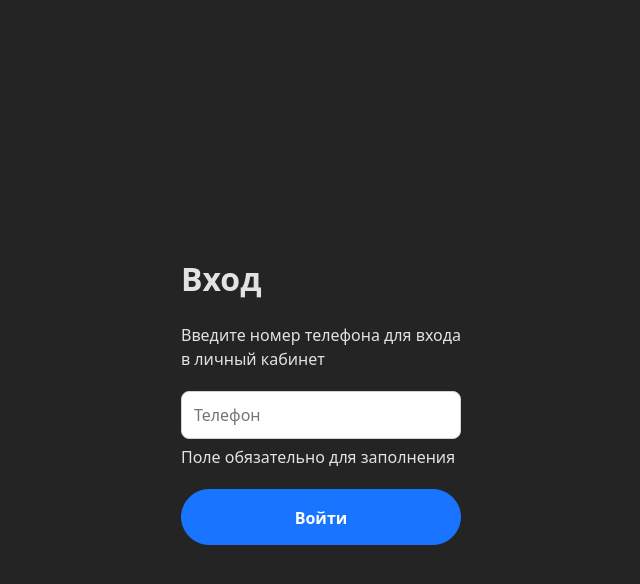
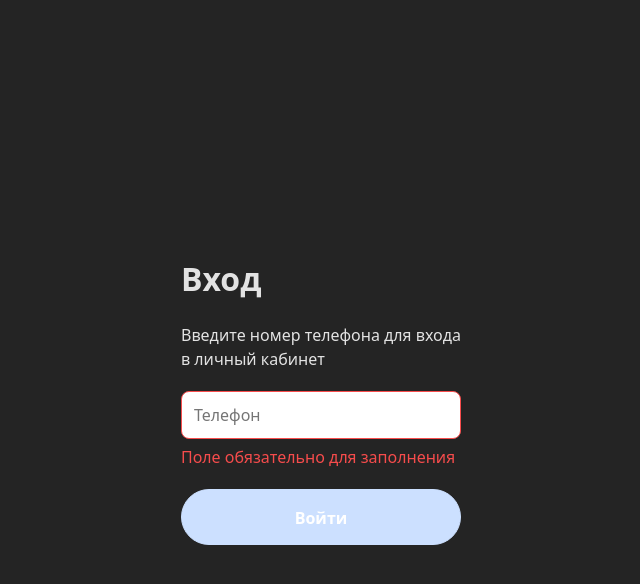
Before and after one commit to j-0-n-e-z/otp-login-profile-edit, a React (Vite) app: page / in a window 1280 px wide. Both pictures are taken after typing "Sample" into the empty fields and a click on the button "Войти". Shown: the top 584 px of the page, without its empty margins (319-959 px from the left). Built offline with nearby package versions, Linux system fonts and the light colour scheme.

Commit message:
add styles for validation

```diff
--- a/src/components/Input/Input.module.css
+++ b/src/components/Input/Input.module.css
@@ -5,9 +5,26 @@
 }
 
 .input {
+  color: #213547;
   height: 48px;
   padding: 12px 8px 12px 12px;
   border-radius: 8px;
   border: 1px solid var(--border-light);
   background-color: var(--background-primary);
+  transition: all 0.2s ease-out;
+
+  &:disabled {
+    background-color: var(--background-disabled);
+    cursor: auto;
+  }
 }
+
+.error {
+  input {
+    border: 1px solid var(--indicator-error);
+  }
+
+  p {
+    color: var(--text-error);
+  }
+}
--- a/src/components/Input/Input.tsx
+++ b/src/components/Input/Input.tsx
@@ -16,26 +16,33 @@ type InputProps<
 // eslint-disable-next-line react/no-forward-ref, siberiacancode-react/display-name
 export const Input = React.forwardRef(
   (
-    { label, className, component, error, ...props }: InputProps<'input'>,
+    { label, className, component, error, id: externalId, ...props }: InputProps<'input'>,
     ref: React.ForwardedRef<HTMLInputElement>
   ) => {
-    const id = React.useId();
+    const internalId = React.useId();
+    const id = externalId ?? internalId;
     const Component = component ?? 'input';
 
     return (
-      <div className={styles.container}>
+      <div className={clsx(styles.container, { [styles.error]: !!error })}>
         {label && (
           <label className='paragraph14-regular' htmlFor={id}>
             {label}
           </label>
         )}
         <Component
-          className={clsx(styles.input, 'paragraph16-regular', className)}
+          className={clsx(
+            styles.input,
+            'paragraph16-regular',
+            className
+          )}
           {...props}
           ref={ref}
           id={id}
         />
-        {error && <p>{error}</p>}
+        {error && (
+          <p className={clsx('paragraph16-regular', className)}>{error}</p>
+        )}
       </div>
     );
   }
--- a/src/modules/auth/components/OtpForm/OtpForm.tsx
+++ b/src/modules/auth/components/OtpForm/OtpForm.tsx
@@ -22,6 +22,7 @@ export const OtpForm = () => {
           <Input
             {...rest}
             disabled={state.isLoading}
+            autoComplete='tel'
             component={PatternFormat}
             format='+7 (###) ### ## ##'
             onValueChange={({ value }) => onChange(value)}
@@ -34,7 +35,7 @@ export const OtpForm = () => {
       />
 
       <Button
-        disabled={state.isLoading}
+        disabled={state.isLoading || !!form.formState.errors.phone}
         type='submit'
         variant='contained'
         loading={state.isLoading}
--- a/src/styles/reset.css
+++ b/src/styles/reset.css
@@ -24,7 +24,6 @@ img, picture, video, canvas, svg {
 
 input, button, textarea, select {
   font: inherit;
-  color: inherit;
   outline: none;
 }
 
```
